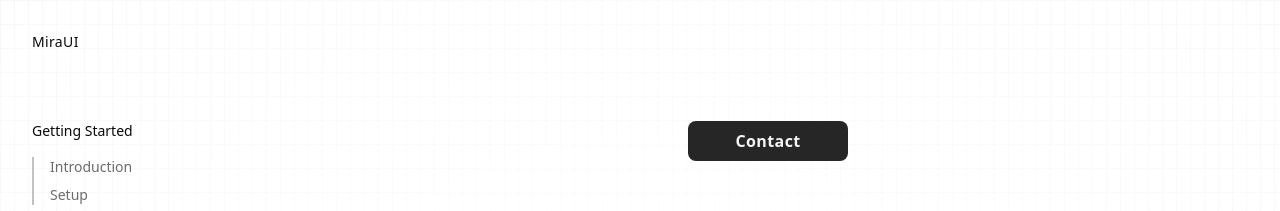
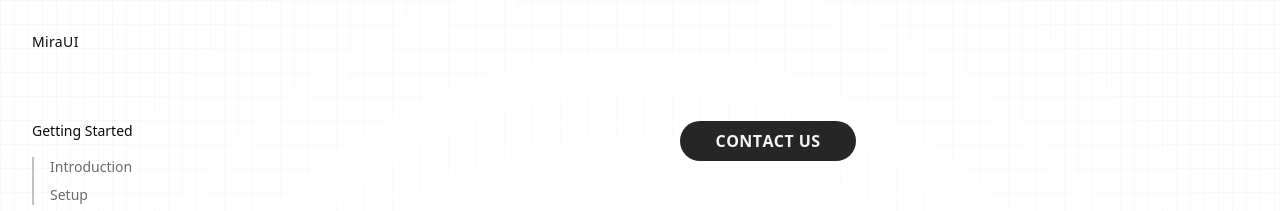
Before and after one commit to k4rtikay/ui-lab, a Next.js app: page /components/expanding-pill in a window 1280 px wide. Shown: the top 211 px of the page. Built offline with nearby package versions, Linux system fonts and the light colour scheme; some icons are missing.

Commit message:
fix(ExpandingPill): use non breaking spaces to replace regular spaces for characters

```diff
--- a/src/app/components/expanding-pill/page.tsx
+++ b/src/app/components/expanding-pill/page.tsx
@@ -26,8 +26,8 @@ export default function ExpandingPillPage({
 
     return(
         <div className="flex justify-center">
-           <ExpandingPill links={icons} text="Contact"
-           className="w-40 h-10 bg-neutral-800 text-neutral-100 font-semibold tracking-wide px-8 py-4 rounded-md"></ExpandingPill>
+           <ExpandingPill links={icons} text="CONTACT US"
+           className="w-44 h-10 bg-neutral-800 text-neutral-100 font-semibold tracking-wide px-8 py-4 rounded-full cursor-pointer"></ExpandingPill>
         </div>
     )
 }
--- a/src/components/works/Expanding-pill/ExpandingPill.tsx
+++ b/src/components/works/Expanding-pill/ExpandingPill.tsx
@@ -51,7 +51,7 @@ export default function ExpandingPill({
                                     aria-label={`${text} button`}
                                     className="inline-block"
                                     >
-                                        {char}
+                                        {char === " " ? "\u00A0" : char}
                                     </motion.span>
                                 )
                             })
```
